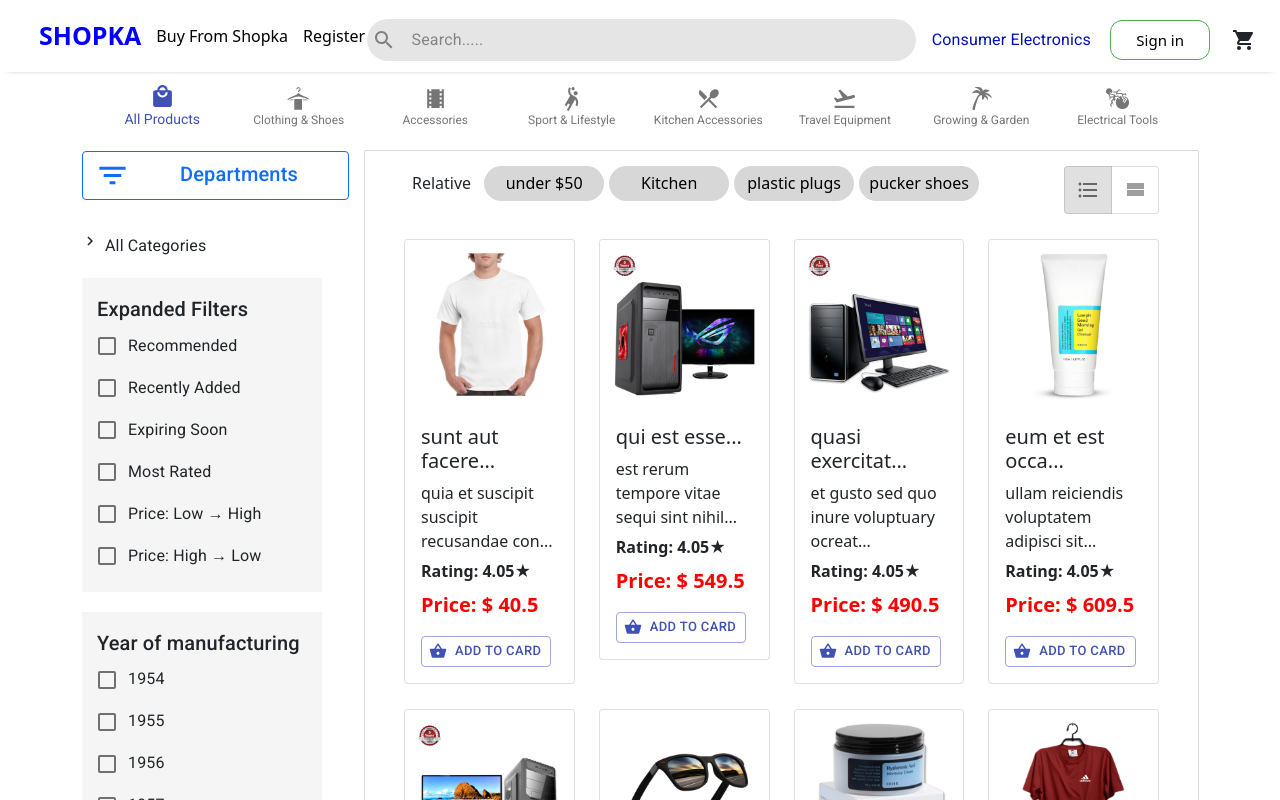
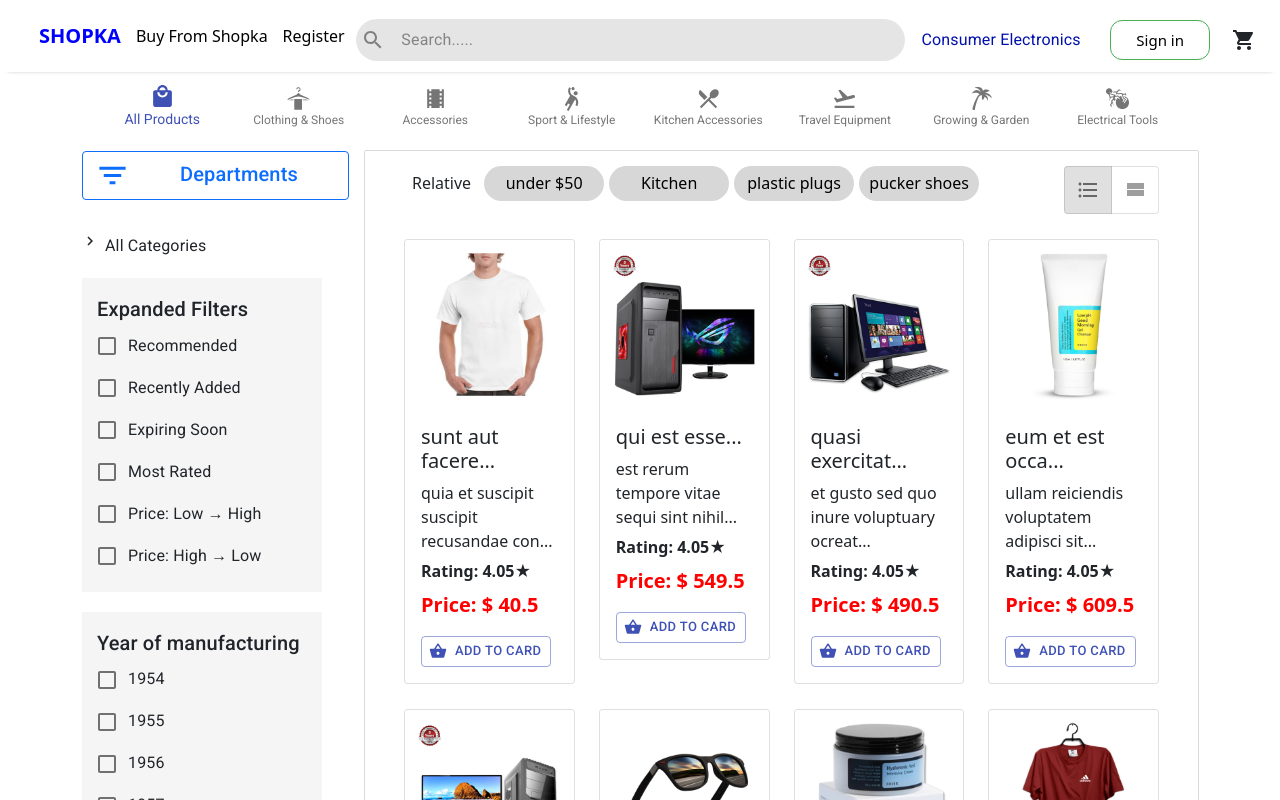
Before and after one commit to Devsabirul/shopka, a React (Create React App) app: page / in a window 1280 px wide. Shown: the top 800 px of the page. Built offline with nearby package versions, Linux system fonts and the light colour scheme.

Commit message:
add logo size

```diff
--- a/src/components/header/HeaderTop.js
+++ b/src/components/header/HeaderTop.js
@@ -69,7 +69,7 @@ const styles = makeStyles((theme) => ({
     },
     homeDir: {
         color: "blue !important",
-        fontSize: "25px",
+        fontSize: "20px",
         fontWeight: "bold",
     }
 }))
```
Also changed, not shown: 6 other files (tests, documents, lock files or other folders).
